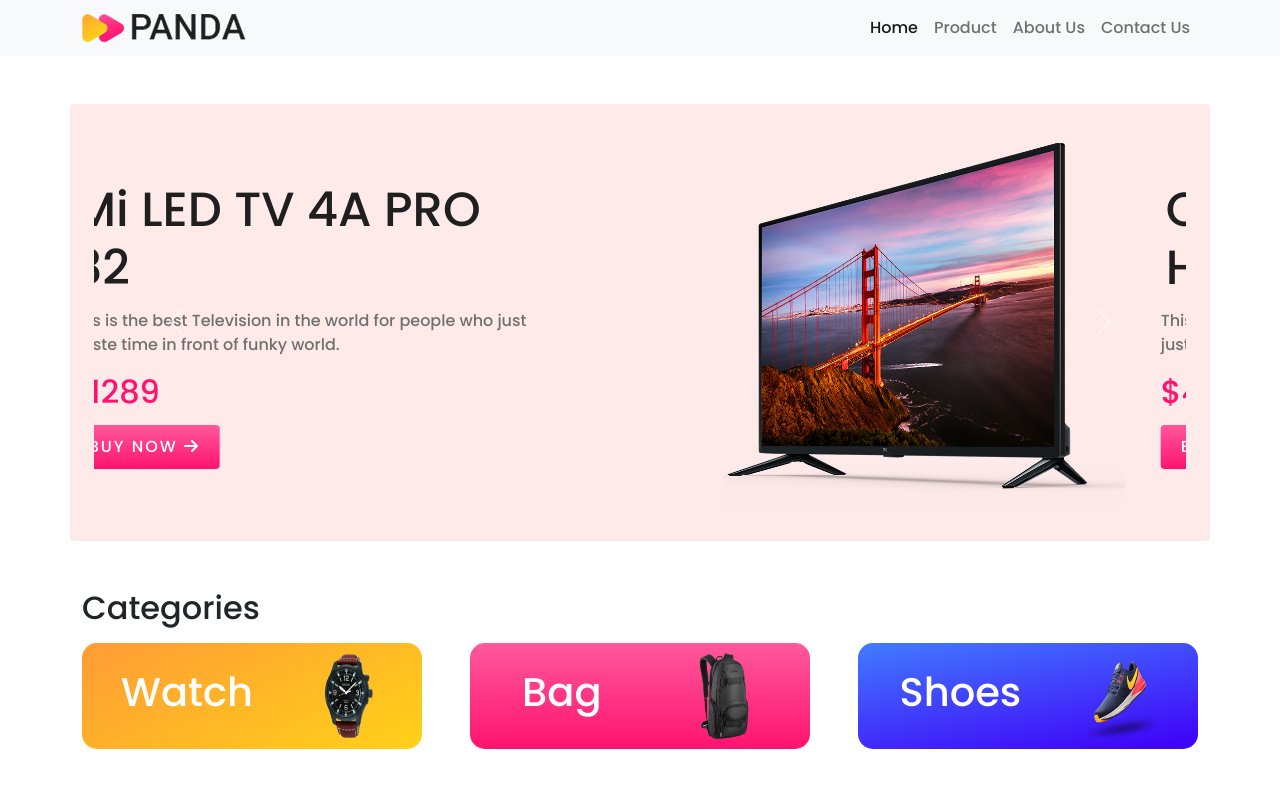
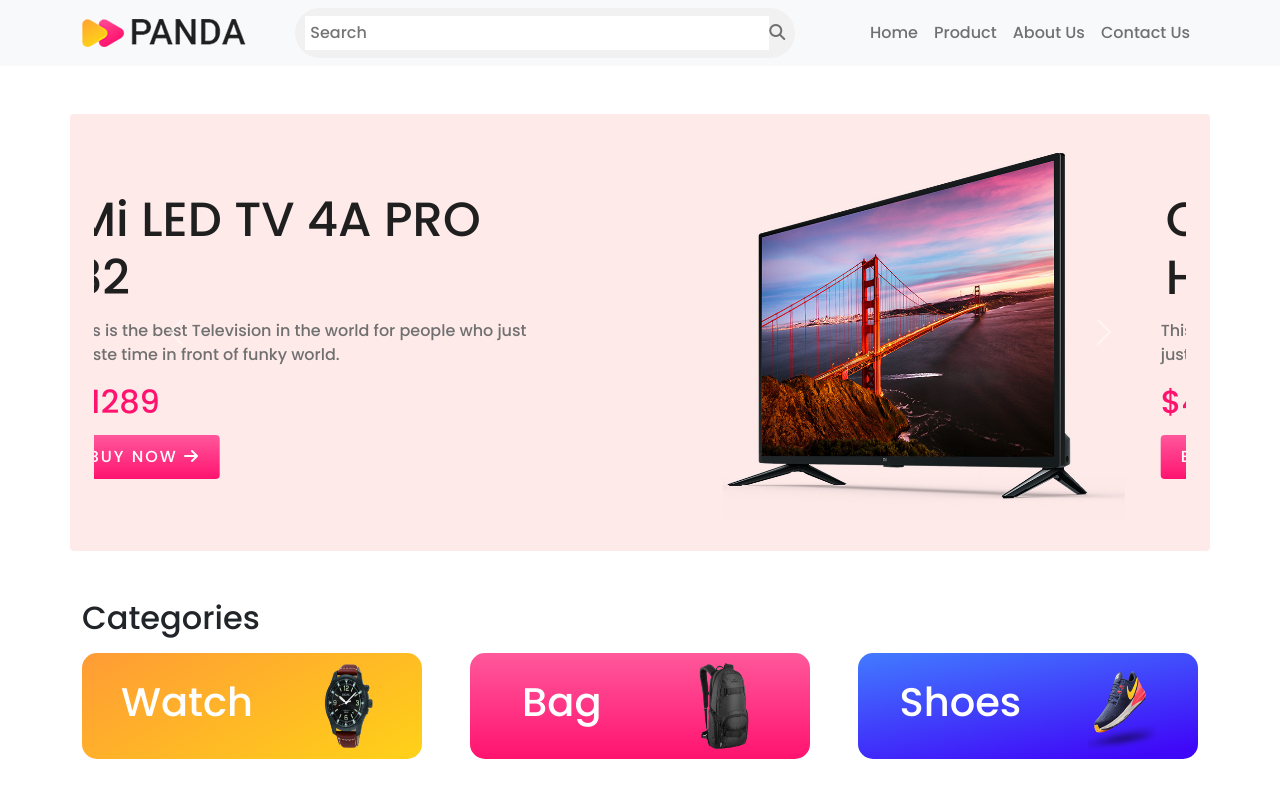
Before and after one commit to Najmul-Kabir-Joy/Panda-Commerce-LandingPage-Responsive, a plain HTML site: page index.html in a window 1280 px wide. Shown: the top 800 px of the page. Drawn offline with nearby package versions, Linux system fonts and the light colour scheme.

Commit message:
added search bar in nav

```diff
--- a/index.html
+++ b/index.html
@@ -14,7 +14,7 @@
 
 <body>
     <header>
-        <nav class="navbar navbar-expand-lg navbar-light bg-light">
+        <nav class="navbar navbar-expand-lg navbar-light bg-light sticky-top">
             <div class="container">
                 <a class="navbar-brand" href="#"><img src="images/logo.png" alt=""
                         class="d-inline-block align-text-top">
@@ -24,10 +24,14 @@
                     aria-expanded="false" aria-label="Toggle navigation">
                     <span class="navbar-toggler-icon"></span>
                 </button>
+
                 <div class="collapse navbar-collapse" id="navbarSupportedContent">
+                    <div class="search-box mx-auto">
+                        <input type="text" placeholder="Search"><a href=""><i class="fas fa-search"></i></a>
+                    </div>
                     <ul class="navbar-nav ms-auto mb-2 mb-lg-0">
                         <li class="nav-item">
-                            <a class="nav-link active" aria-current="page" href="#">Home</a>
+                            <a class="nav-link" aria-current="page" href="#">Home</a>
                         </li>
                         <li class="nav-item">
                             <a class="nav-link" href="#">Product</a>
--- a/style.css
+++ b/style.css
@@ -71,7 +71,7 @@ p{
     letter-spacing: 2px;
 }
 
-/* .search-box{
+.search-box{
     height: 50px;
     width: 500px;
     padding: 10px;
@@ -89,7 +89,12 @@ p{
 
 .search-box > i{
     font-size: 25px;
-} */
+}
+
+.search-box > a{
+    text-decoration: none;
+    color: var(--text-color-light);
+}
 
 .newsteller-container{
     height: 455px;
```
